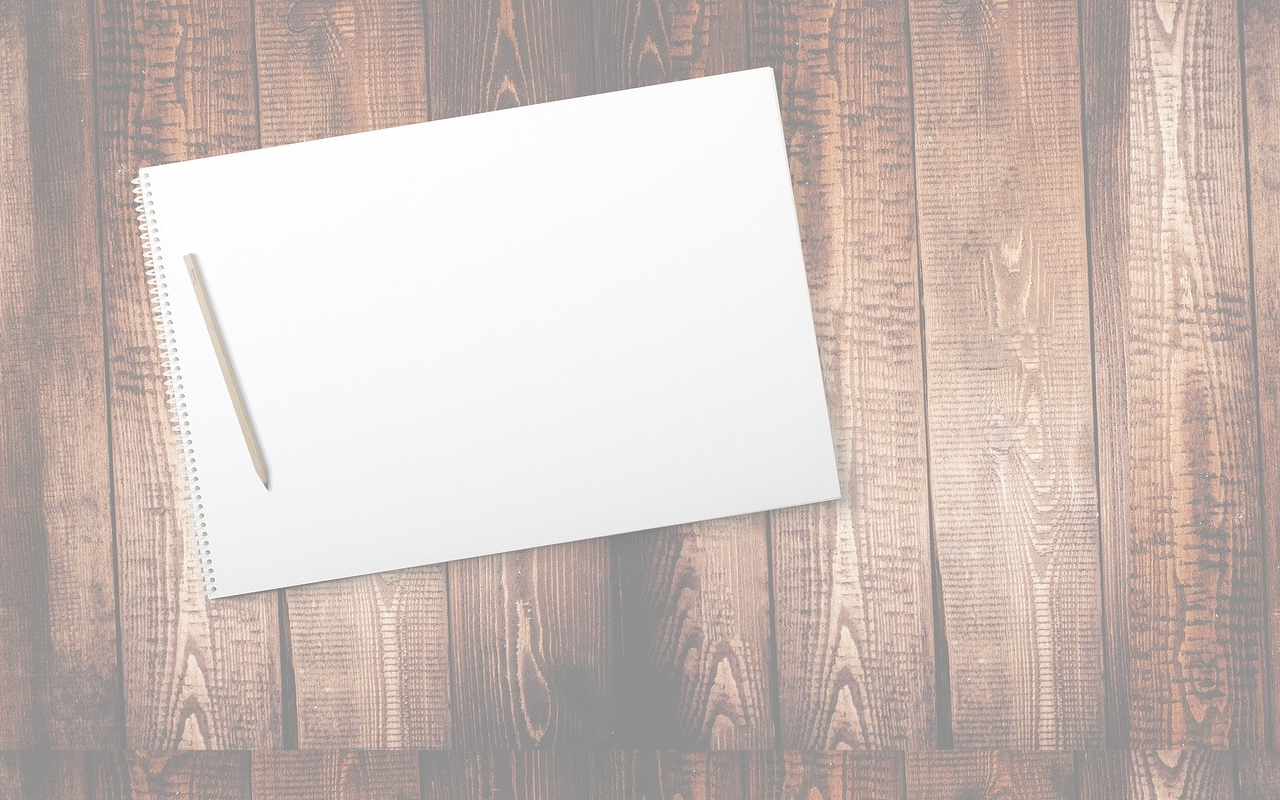
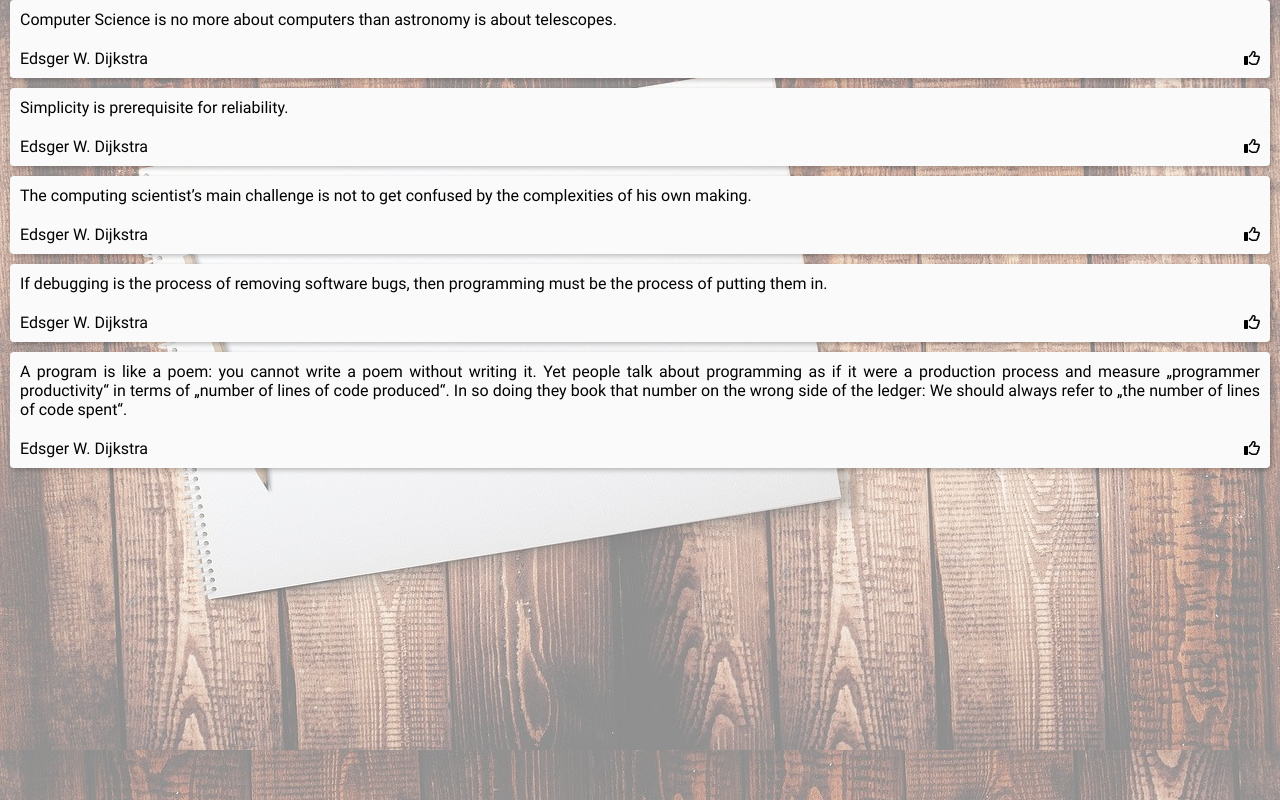
Before and after one commit to raphaelalvarenga/challenge-moviik, an Angular app: page / in a window 1280 px wide. Built offline with nearby package versions, Linux system fonts and the light colour scheme.

Commit message:
Font awesome icons installed

```diff
--- a/package.json
+++ b/package.json
@@ -19,6 +19,10 @@
         "@angular/platform-browser": "~13.3.0",
         "@angular/platform-browser-dynamic": "~13.3.0",
         "@angular/router": "~13.3.0",
+        "@fortawesome/angular-fontawesome": "^0.10.2",
+        "@fortawesome/fontawesome-svg-core": "^6.1.0",
+        "@fortawesome/free-brands-svg-icons": "^6.1.0",
+        "@fortawesome/free-regular-svg-icons": "^6.1.0",
         "rxjs": "~7.5.0",
         "tslib": "^2.3.0",
         "zone.js": "~0.11.4"
--- a/src/app/app.component.ts
+++ b/src/app/app.component.ts
@@ -9,5 +9,31 @@ import { Quote } from "interfaces/quote.interface";
 export class AppComponent {
     title = "challenge-moviik";
 
-    quotes: Quote[] = [];
+    quotes: Quote[] = [
+        {
+            id: "5a6ce86e2af929789500e7e4",
+            author: "Edsger W. Dijkstra",
+            en: "Computer Science is no more about computers than astronomy is about telescopes.",
+        },
+        {
+            id: "5a6ce86e2af929789500e7d7",
+            author: "Edsger W. Dijkstra",
+            en: "Simplicity is prerequisite for reliability.",
+        },
+        {
+            id: "5a6ce86d2af929789500e7ca",
+            author: "Edsger W. Dijkstra",
+            en: "The computing scientist’s main challenge is not to get confused by the complexities of his own making.",
+        },
+        {
+            id: "5a6ce86f2af929789500e7f3",
+            author: "Edsger W. Dijkstra",
+            en: "If debugging is the process of removing software bugs, then programming must be the process of putting them in.",
+        },
+        {
+            id: "5a6ce86e2af929789500e7d9",
+            author: "Edsger W. Dijkstra",
+            en: "A program is like a poem: you cannot write a poem without writing it. Yet people talk about programming as if it were a production process and measure „programmer productivity“ in terms of „number of lines of code produced“. In so doing they book that number on the wrong side of the ledger: We should always refer to „the number of lines of code spent“.",
+        },
+    ];
 }
--- a/src/app/app.module.ts
+++ b/src/app/app.module.ts
@@ -4,10 +4,11 @@ import { BrowserModule } from "@angular/platform-browser";
 import { AppRoutingModule } from "./app-routing.module";
 import { AppComponent } from "./app.component";
 import { CardComponent } from "./card/card.component";
+import { FontAwesomeModule } from "@fortawesome/angular-fontawesome";
 
 @NgModule({
     declarations: [AppComponent, CardComponent],
-    imports: [BrowserModule, AppRoutingModule],
+    imports: [BrowserModule, AppRoutingModule, FontAwesomeModule],
     providers: [],
     bootstrap: [AppComponent],
 })
--- a/src/app/card/card.component.html
+++ b/src/app/card/card.component.html
@@ -6,6 +6,6 @@
     </div>
     <div class="card-bottom">
         <div class="quote-author">{{ quote.author }}</div>
-        <div class="quote-rating">Ícone</div>
+        <div class="quote-rating"><fa-icon [icon]="faThumbsUp"></fa-icon></div>
     </div>
 </div>
--- a/src/app/card/card.component.ts
+++ b/src/app/card/card.component.ts
@@ -1,5 +1,6 @@
 import { Component, Input, OnInit } from "@angular/core";
 import { Quote } from "interfaces/quote.interface";
+import { faThumbsUp } from "@fortawesome/free-regular-svg-icons";
 
 @Component({
     selector: "app-card",
@@ -9,6 +10,8 @@ import { Quote } from "interfaces/quote.interface";
 export class CardComponent implements OnInit {
     @Input() quote: Quote = { id: "", author: "", en: "" };
 
+    faThumbsUp = faThumbsUp;
+
     constructor() {}
 
     ngOnInit(): void {}
```
Also changed, not shown: 1 other file (tests, documents, lock files or other folders).
